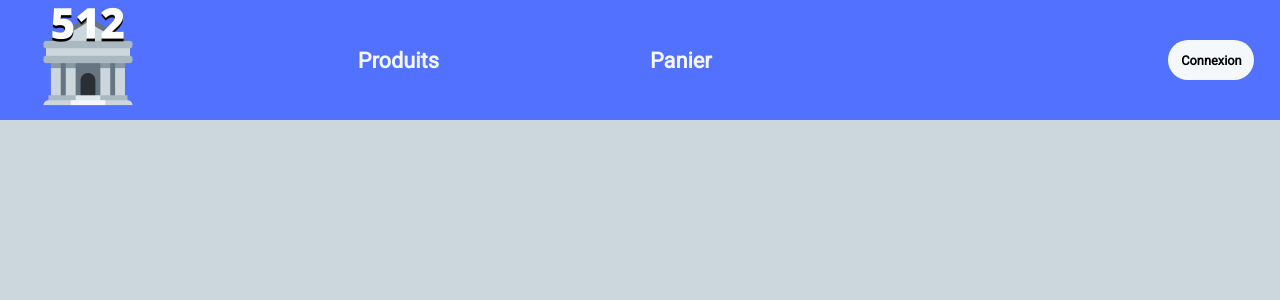
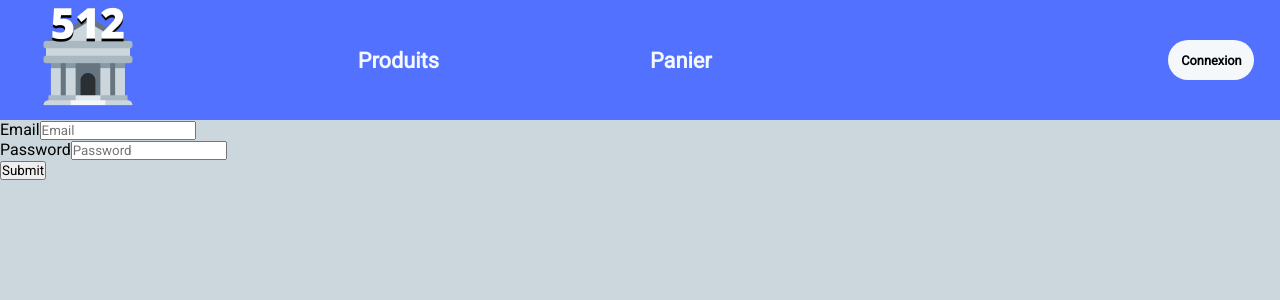
Before and after one commit to Firelods/projectR301, an Angular app: page /login in a window 1280 px wide. Before the commit this address led to /. Shown: the top 300 px of the page. Built offline with nearby package versions, Linux system fonts and the light colour scheme.

Commit message:
Démarrage du component login

```diff
--- a/src/app/app-routing.module.ts
+++ b/src/app/app-routing.module.ts
@@ -3,6 +3,7 @@ import { NgModule } from '@angular/core';
 import { RouterModule, Routes } from '@angular/router';
 import { AdminPageComponent } from './admin-page/admin-page.component';
 import { HomeComponent } from './home/home.component';
+import { LoginComponent } from './login/login.component';
 const routes: Routes = [
   {
     path: 'admin', component: AdminPageComponent
@@ -12,6 +13,9 @@ const routes: Routes = [
   },
   {
     path: 'brand',component: BrandComponent
+  },
+  {
+    path:'login',component:LoginComponent
   }
 ];
 
--- /dev/null
+++ b/src/app/login/login.component.html
@@ -0,0 +1,16 @@
+<form [formGroup]="loginForm">
+  <div class="form-group">
+    <label for="email">Email</label>
+    <input type="email" class="form-control" id="email" placeholder="Email" />
+  </div>
+  <div class="form-group">
+    <label for="password">Password</label>
+    <input
+      type="password"
+      class="form-control"
+      id="password"
+      placeholder="Password"
+    />
+  </div>
+  <button type="submit" class="btn btn-primary">Submit</button>
+</form>
--- /dev/null
+++ b/src/app/login/login.component.ts
@@ -0,0 +1,20 @@
+import { Component } from '@angular/core';
+import { FormGroup, UntypedFormControl, UntypedFormGroup,ReactiveFormsModule } from '@angular/forms';
+
+@Component({
+  selector: 'app-login',
+  templateUrl: './login.component.html',
+  styleUrls: ['./login.component.css']
+})
+export class LoginComponent {
+    loginForm: FormGroup
+    constructor() {
+      this.loginForm = new UntypedFormGroup({
+        email: new UntypedFormControl(''),
+        password: new UntypedFormControl('')
+      });
+    }
+
+    ngOnInit(): void {
+    }
+}
--- a/src/app/service/product.service.ts
+++ b/src/app/service/product.service.ts
@@ -11,7 +11,7 @@ export class ProductServiceService {
 
   constructor(private requestService: RequestServiceService, private request: HttpClient) { }
   getProducts() {
-    return this.request.get<Product[]>(this.requestService.url + 'test').pipe(map((data: Product[]) => {
+    return this.request.get<Product[]>(this.requestService.url + 'getProducts').pipe(map((data: Product[]) => {
       return data;
     }));
   }
--- a/src/index.html
+++ b/src/index.html
@@ -5,7 +5,7 @@
     <title>ProjectR301</title>
     <base href="/" />
     <meta name="viewport" content="width=device-width, initial-scale=1" />
-    <link rel="icon" type="image/x-icon" href="favicon.ico" />
+    <link rel="icon" type="image/x-icon" href="./assets/512.png" />
   </head>
   <body>
     <app-root></app-root>
```
Also changed, not shown: src/app/app.module.ts (+7 -1 lines), src/app/service/login.service.ts (added, +15 -0 lines), src/app/login/login.component.css (added), 2 other files (tests, documents, lock files or other folders).
